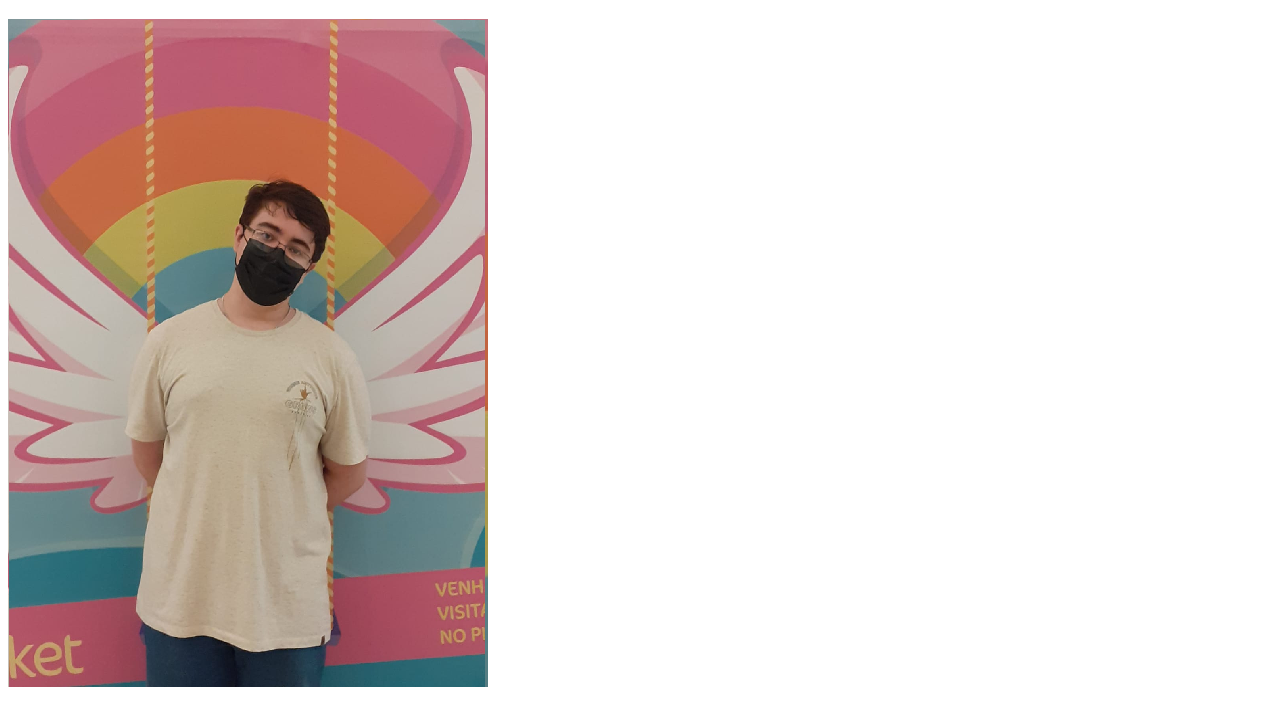
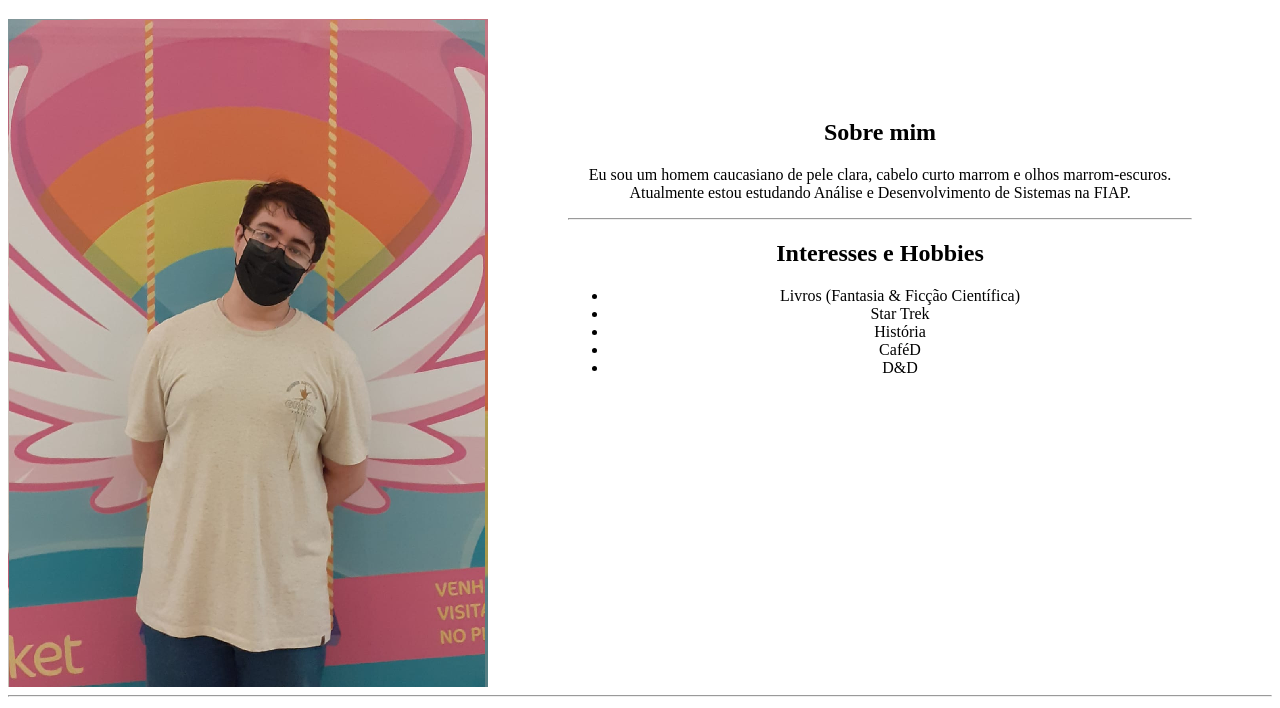
Before and after one commit to DerBrasilianer/aula-front-end, a plain HTML site: page index.html in a window 1280 px wide. Shown: the part 61-769 px from the top of the page. Drawn offline with Linux system fonts and the light colour scheme.

Commit message:
Colocando a imagem e o texto no lugar

```diff
--- a/index.html
+++ b/index.html
@@ -12,21 +12,23 @@
 
     <header>
         <h1>Bem vindos ao meu perfil</h1>
-        <img src="assets/Foto_Perfil.jpg" alt="Foto de Perfil">
     </header>
 
-    <main>
-        <h2>Sobre mim</h2>
+    <main class="container">
+        <img class="container__image" src="assets/Foto_Perfil.jpg" alt="Foto de Perfil">
+        <div class="container__texto">
+            <h2 class="container__texto__titulo">Sobre mim</h2>
             <p>Eu sou um homem caucasiano de pele clara, cabelo curto marrom e olhos marrom-escuros. Atualmente estou estudando Análise e Desenvolvimento de Sistemas na FIAP.</p>
             <hr>
             <h2>Interesses e Hobbies</h2>
-        <ul>
+            <ul class="container__texto__lista">
                 <li>Livros (Fantasia & Ficção Científica)</li>
                 <li>Star Trek</li>
                 <li>História</li>
                 <li>CaféD</li>
                 <li>D&D</li>
             </ul>
+        </div>
     </main>
 
     <footer class="rodape">
--- a/styles/style.css
+++ b/styles/style.css
@@ -1,3 +1,31 @@
+:root {
+    --cinza-principal: #222831;
+    --cinza-secundario: #31363F;
+    --azul-terciario: #76ABAE;
+    --branco-quartenario: #EEEEEE;
+}
+
+.body {
+    background-color: var(--cinza-principal);
+}
+
+.container {
+    display: flex;
+}
+
+.container__texto {
+    text-align: center;
+    padding: 5em;
+}
+
+.container__texto_titulo {
+    font-size: 50px;
+}
+
+.container__texto__lista {
+    marker: none;
+}
+
 .rodape {
     text-align: center;
 }
```
Lines whose indentation alone changed are shown as unchanged.
